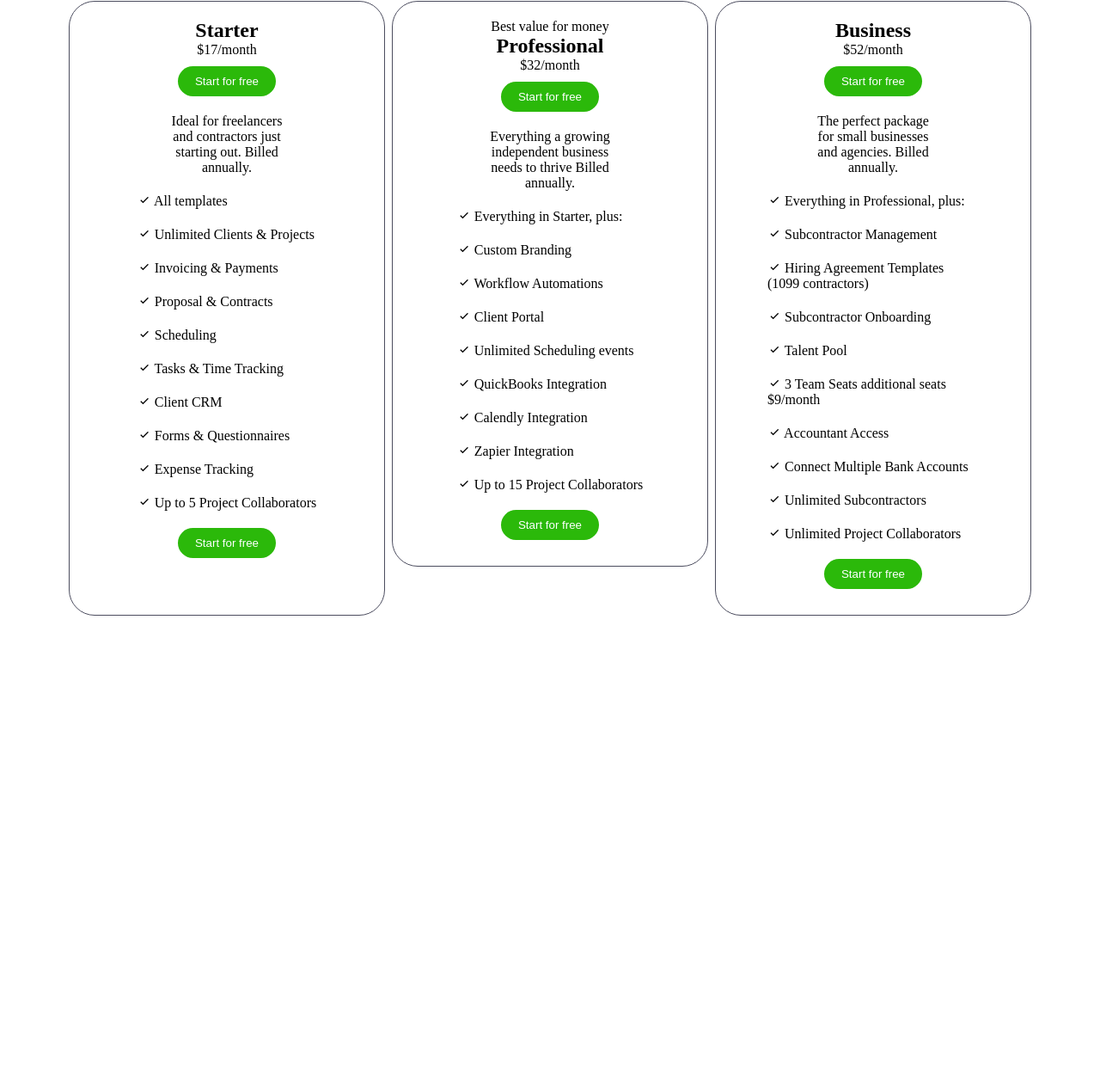
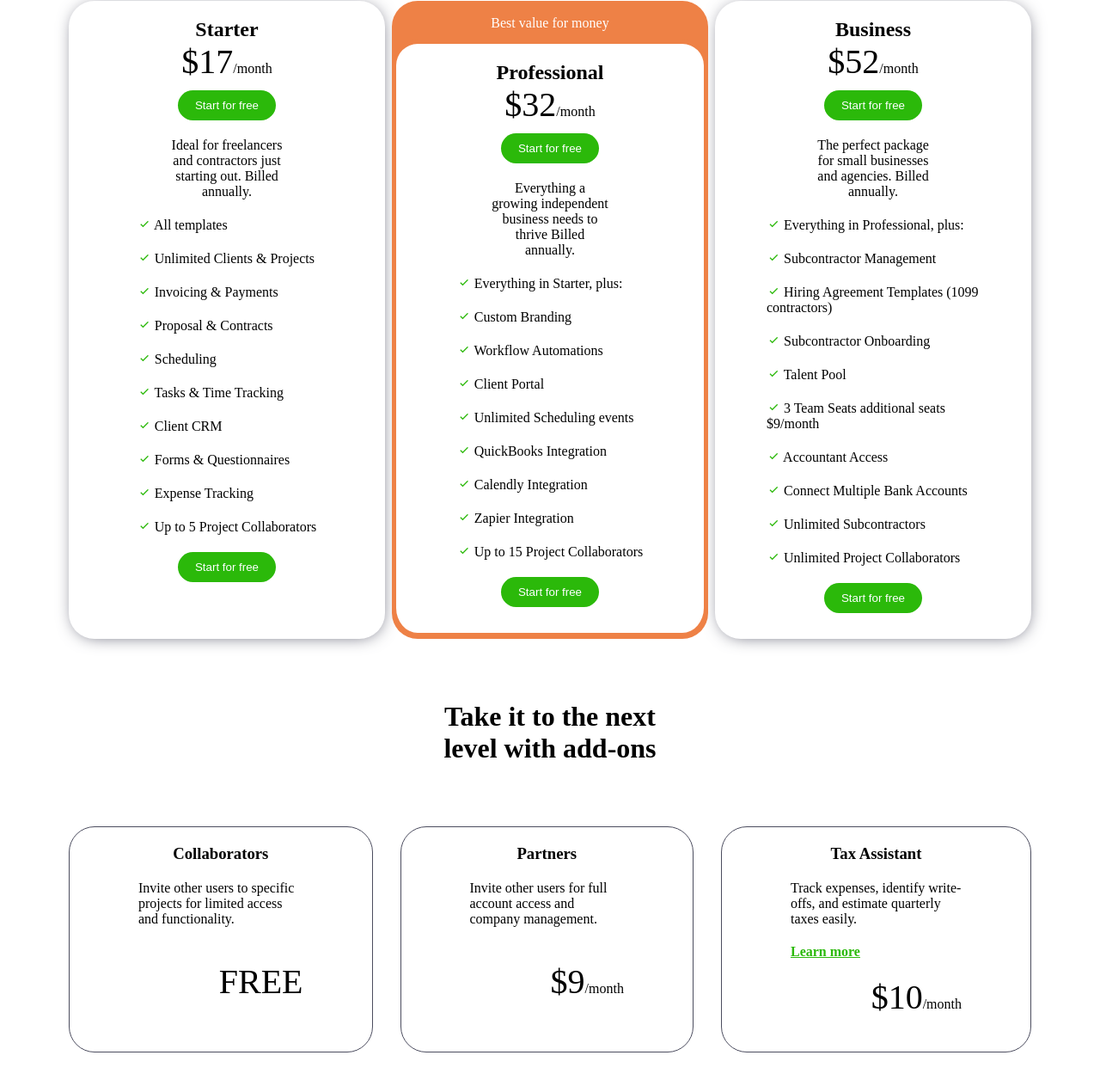
Before and after one commit to v-t-9/FrontEndPracticeBonsai, a plain HTML site: page index.html in a window 1280 px wide. Shown: the part 539-1802 px from the top of the page at 86% size. Before the commit the page ends 1295 px from the top, so only its background shows below. Drawn offline with nearby package versions, Linux system fonts and the light colour scheme.

Commit message:
sombras y sección add-on

```diff
--- a/index.html
+++ b/index.html
@@ -45,8 +45,8 @@
             <section class="plans">
                 <article class="starter">
                         <h2>Starter</h2>
-                    <p><span>$17</span>/month</p>
-                    <button>Start for free</button>
+                        <p><span id="price">$17</span>/month</p>
+                        <button id="btn-start-for-free">Start for free</button>
                         <p class="description">Ideal for freelancers and contractors just starting out.
                             Billed annually.</p>
                         <ul>
@@ -61,14 +61,16 @@
                             <li><i class='bx bx-check'></i> Expense Tracking</li>
                             <li><i class='bx bx-check'></i> Up to 5 Project Collaborators</li>
                         </ul>
-                    <button>Start for free</button>
+                        <button id="btn-start-for-free">Start for free</button>
+
                 </article>
                 <article class="professional">
+                    <p class="professional-p">Best value for money</p>
                     <div class="professional-div">
-                        <p>Best value for money</p>
+
                         <h2>Professional</h2>
-                        <p><span>$32</span>/month</p>
-                        <button>Start for free</button>
+                        <p><span id="price">$32</span>/month</p>
+                        <button id ="btn-start-for-free">Start for free</button>
                         <p class="description">Everything a growing independent business needs to thrive
                             Billed annually.</p>
                         <ul>
@@ -82,14 +84,14 @@
                             <li><i class='bx bx-check'></i> Zapier Integration</li>
                             <li><i class='bx bx-check'></i> Up to 15 Project Collaborators</li>
                         </ul>
-                        <button>Start for free</button>
+                        <button id="btn-start-for-free">Start for free</button>
                     </div>
 
                 </article>
                 <article class="business">
                     <h2>Business</h2>
-                    <p><span>$52</span>/month</p>
-                    <button>Start for free</button>
+                    <p><span id="price">$52</span>/month</p>
+                    <button id="btn-start-for-free">Start for free</button>
                     <p class="description">The perfect package for small businesses and agencies.
                     Billed annually.</p>
                     <ul>
@@ -106,7 +108,33 @@
                         <li><i class='bx bx-check'></i> Unlimited Subcontractors</li>
                         <li><i class='bx bx-check'></i> Unlimited Project Collaborators</li>
                         </ul>
-                        <button>Start for free</button>
+                        <button id="btn-start-for-free">Start for free</button>
+                </article>
+            </section>
+            <h1 class="h1-add-ons">Take it to the next level with add-ons</h1>
+            <section class="add-ons">
+
+                <article class="collaborators">
+                    <h3>Collaborators</h3>
+                    <p>
+                        Invite other users to specific projects for limited access and functionality.
+                    </p>
+                    <p id="cost"><span id="price">FREE</span></p>
+                </article>
+                <article class="partners">
+                    <h3>Partners</h3>
+                    <p>
+                        Invite other users for full account access and company management.
+                    </p>
+                    <p id="cost"><span id="price">$9</span>/month</p>
+                </article>
+                <article class="tax-assistant">
+                    <h3>Tax Assistant</h3>
+                    <p>
+                        Track expenses, identify write-offs, and estimate quarterly taxes easily.
+                    </p>
+                    <a href="#">Learn more</a>
+                    <p id="cost"><span id="price">$10</span>/month</p>
                 </article>
             </section>
         </main>
--- a/style.css
+++ b/style.css
@@ -58,7 +58,7 @@ main nav ul li a {
 main{
     display: grid;
     grid-template-columns: 50fr 30fr 50fr;
-    grid-template-rows: auto auto auto;
+    grid-template-rows: auto auto auto auto auto;
     gap: 2em;
 }
 main h1{
@@ -71,31 +71,63 @@ main .plans{
     grid-template-rows: auto;
     grid-template-columns: repeat(3, 50fr);
     gap: 0.5em;
-    margin: 20px 20px 20px 20px;
+    margin: 20px;
     padding: 20px 60px 20px 60px;
 }
-main .plans .starter{
+/* main .plans .starter .starter-div {
+    display: flex;
+    flex-direction: column;
+    align-self: center;
+    align-items: center;
+    border-radius: 30px;
+    border: solid 1px var(--grey);
+    padding: 20px;
+    box-shadow: 1px 2px 6px 2px var(--grey);
+} */
+
+main .plans .starter {
+    border-radius: 30px;
+    position: relative;
     grid-area: 1/1/2/2;
     display: flex;
     flex-direction: column;
     align-items: center;
+   /*  justify-content: center; */
     border-radius: 30px;
-    border: solid 1px var(--grey);
     padding: 20px;
+    box-shadow: 1px 2px 20px -6px var(--grey);
 }
 main .plans ul{
     list-style-type:none;
 }
 
 main .plans .professional .professional-div {
+    display: flex;
+    flex-direction: column;
+    align-self: center;
+    align-items: center;
+    border: solid 5px var(--orange);
+    border-bottom: solid 1px var(--orange);
+    background-color: var(--white);
+    padding: 20px;
+    border-radius: 30px;
+    position: relative;
+    top: 10px;
+}
+main .plans .professional .professional-p{
+    color: var(--white);
+}
+main .plans .professional{
+    background-color: var(--orange);
+    border-radius: 30px;
+    position: relative;
     grid-area: 1/2/2/3;
     display: flex;
     flex-direction: column;
     align-items: center;
-    border-radius: 30px;
-    border: solid 1px var(--grey);
-    padding: 20px;
+    justify-content: center;
 }
+
 
 main .plans .business {
     grid-area: 1/3/2/4;
@@ -103,9 +135,8 @@ main .plans .business {
     flex-direction: column;
     align-items: center;
     border-radius: 30px;
-    border: solid 1px var(--grey);
     padding: 20px;
-
+    box-shadow: 1px 2px 20px -6px var(--grey);
 }
 main .plans article .description{
     padding: 10px 90px 10px 90px;
@@ -114,7 +145,7 @@ main .plans article .description{
 main .plans article ul li{
     padding: 10px 40px 10px 40px;
 }
-section article button{
+#btn-start-for-free{
     padding: 10px 20px 10px 20px;
     margin: 10px;
     border-radius: 20px;
@@ -122,3 +153,64 @@ section article button{
     color: var(--white);
     border: none;
 }
+#price{
+    font-size: 2.5em;
+}
+/* icon color*/
+section article ul li i{
+    color: var(--green);
+    font-weight: bold;
+}
+main .h1-add-ons{
+    text-align: center;
+    grid-area: 4/2/5/3;
+}
+main .add-ons{
+    grid-area: 5/1/6/4;
+    display: grid;
+    gap: 2em;
+    grid-template-areas: "collaborators partners tax-assistant";
+    grid-template-rows:repeat(50fr);
+    grid-template-columns:repeat(50fr);
+    margin: 20px;
+    padding: 20px 60px 20px 60px;
+}
+.collaborators{
+    grid-area: collaborators;
+    border-radius: 30px;
+    border: solid 0.1px var(--grey);
+    padding: 20px 60px 20px 60px;
+    display: flex;
+    flex-direction: column;
+    flex-wrap: wrap;
+}
+.partners{
+    grid-area: partners;
+    border-radius: 30px;
+    border: solid 0.1px var(--grey);
+    padding: 20px 60px 20px 60px;
+    display: flex;
+    flex-direction: column;
+    flex-wrap: wrap;
+}
+.tax-assistant{
+    grid-area: tax-assistant;
+    border-radius: 30px;
+    border: solid 0.1px var(--grey);
+    padding: 20px 60px 20px 60px;
+}
+#cost{
+    text-align: end;
+}
+main .add-ons article p {
+    padding: 20px;
+    text-align: start;
+}
+main .add-ons article h3 {
+    text-align: center;
+}
+main .add-ons article a {
+    padding: 20px;
+    color: var(--green);
+    font-weight: bold;
+}
--- a/variables.css
+++ b/variables.css
@@ -4,4 +4,5 @@
     --yellow:#f8db62;
     --green:#2bb90a;
     --orange: #ee8146;
+    /*#4c4d5f;*/
 }
```
Lines whose indentation alone changed are shown as unchanged.
